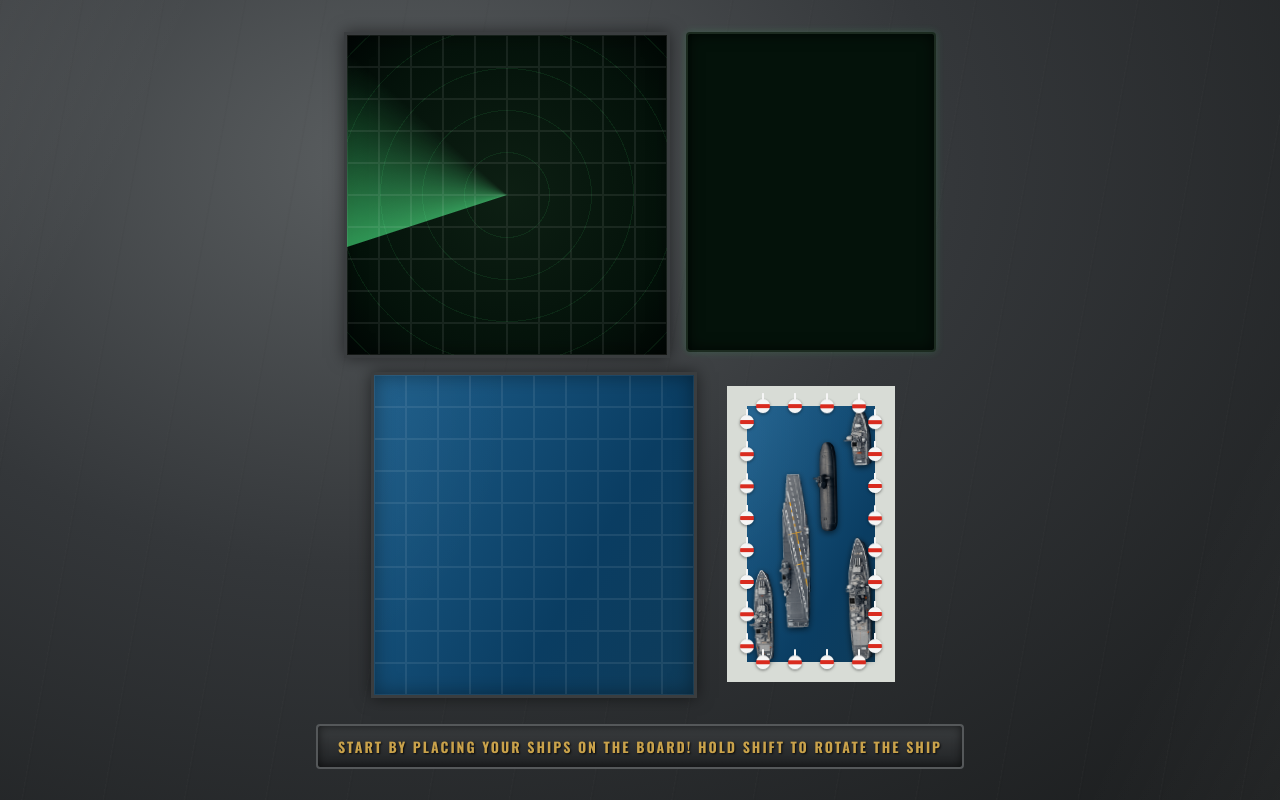
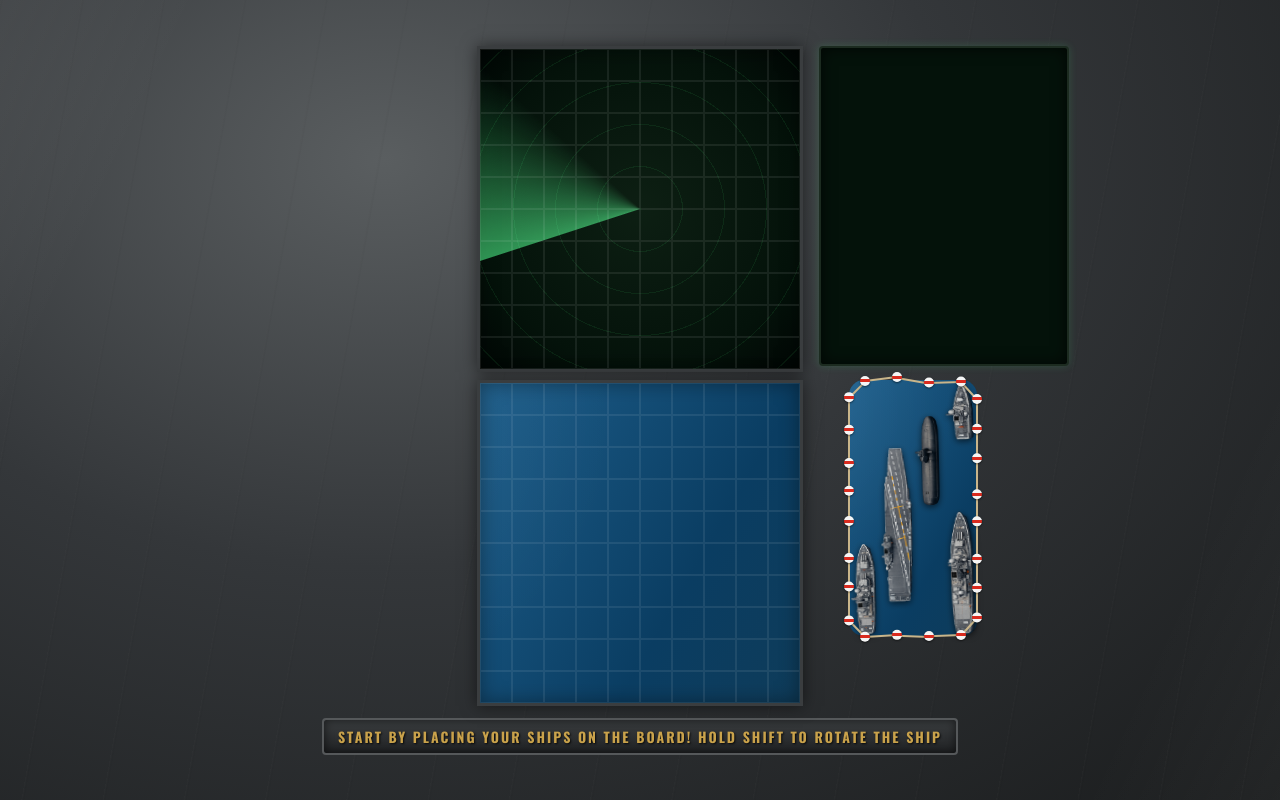
Before and after one commit to babacaca123/battleship, a website built with webpack: page src/template.html in a window 1280 px wide. Both pictures are taken after a click on the button "Play!". Built offline with nearby package versions, Linux system fonts and the light colour scheme.

Commit message:
fix grid positioning, shipcontainer visuals, winner popup

```diff
--- a/src/dom.js
+++ b/src/dom.js
@@ -115,7 +115,6 @@ function renderCellState(x, y, gameboard, cell, isEnemyBoard){
 
 function renderShipContainerBackground(container, rows, cols) {
     container.innerHTML = '';
-    container.style.position = 'relative';
     container.style.display = 'grid';
     container.style.gridTemplateColumns = `repeat(${cols}, ${CELL_SIZE}px)`;
     container.style.gridTemplateRows = `repeat(${rows}, ${CELL_SIZE}px)`;
@@ -318,29 +317,76 @@ function processLogQueue(){
 }
 
 function renderBuoys(container, rows, cols) {
-    // top + bottom edges: one buoy per column, centered on the column
-    for (let c = 0; c < cols; c++) {
-        const centerX = c * CELL_SIZE + CELL_SIZE / 2;
-        container.appendChild(makeBuoy(centerX, 0));               // top edge
-        container.appendChild(makeBuoy(centerX, rows * CELL_SIZE)); // bottom edge
-    }
-    // left + right edges: one buoy per row
-    for (let r = 0; r < rows; r++) {
-        const centerY = r * CELL_SIZE + CELL_SIZE / 2;
-        container.appendChild(makeBuoy(0, centerY));               // left edge
-        container.appendChild(makeBuoy(cols * CELL_SIZE, centerY)); // right edge
-    }
+    // Build an ORDERED chain of points clockwise around the perimeter,
+    // so each buoy connects to the next one and the loop closes.
+    const points = [];
+    const W = cols * CELL_SIZE;
+    const H = rows * CELL_SIZE;
+
+    for (let c = 0; c < cols; c++) points.push({ x: c * CELL_SIZE + CELL_SIZE / 2, y: 0 });       // top, left→right
+    for (let r = 0; r < rows; r++) points.push({ x: W, y: r * CELL_SIZE + CELL_SIZE / 2 });       // right, top→bottom
+    for (let c = cols - 1; c >= 0; c--) points.push({ x: c * CELL_SIZE + CELL_SIZE / 2, y: H }); // bottom, right→left
+    for (let r = rows - 1; r >= 0; r--) points.push({ x: 0, y: r * CELL_SIZE + CELL_SIZE / 2 }); // left, bottom→top
+
+    const buoys = points.map(p => {
+        const el = document.createElement('div');
+        el.classList.add('buoy');
+        el.style.left = `${p.x}px`;
+        el.style.top = `${p.y}px`;
+        container.appendChild(el);
+        return {
+            el,
+            baseX: p.x,
+            baseY: p.y,
+            phase: Math.random() * Math.PI * 2, // random start point in the wave = independent bobbing
+            offsetY: 0
+        };
+    });
+
+    // one rope segment per buoy, connecting it to the NEXT buoy (loop wraps via %)
+    const ropes = buoys.map(() => {
+        const el = document.createElement('div');
+        el.classList.add('rope');
+        container.appendChild(el);
+        return el;
+    });
+
+    animateBuoys(buoys, ropes);
 }
 
-function makeBuoy(x, y) {
-    const buoy = document.createElement('div');
-    buoy.classList.add('buoy');
-    // position so the buoy's CENTER sits exactly on (x, y)
-    buoy.style.left = `${x}px`;
-    buoy.style.top = `${y}px`;
-    // stagger the bob so they don't all move in sync
-    buoy.style.animationDelay = `-${(Math.random() * 2.5).toFixed(2)}s`;
-    return buoy;
+function animateBuoys(buoys, ropes) {
+    function frame(time) {
+        const t = time / 1000; // ms → seconds
+
+        // 1. move each buoy on its own sine wave
+        buoys.forEach(buoy => {
+            buoy.offsetY = Math.sin(t * 2 + buoy.phase) * 3; // speed 2, amplitude 3px
+            buoy.el.style.transform =
+                `translate(-50%, -50%) translateY(${buoy.offsetY}px)`;
+        });
+
+        // 2. redraw each rope segment between its two buoys' CURRENT positions
+        buoys.forEach((buoy, i) => {
+            const next = buoys[(i + 1) % buoys.length]; // % wraps last→first, closing the loop
+
+            const x1 = buoy.baseX,            y1 = buoy.baseY + buoy.offsetY;
+            const x2 = next.baseX,            y2 = next.baseY + next.offsetY;
+
+            const dx = x2 - x1;
+            const dy = y2 - y1;
+            const length = Math.hypot(dx, dy);          // distance between the two buoys
+            const angle = Math.atan2(dy, dx);           // angle between them, in radians
+
+            const rope = ropes[i];
+            rope.style.width = `${length}px`;
+            rope.style.left = `${x1}px`;
+            rope.style.top = `${y1}px`;
+            rope.style.transform = `rotate(${angle}rad)`;
+        });
+
+        requestAnimationFrame(frame);
+    }
+    requestAnimationFrame(frame);
 }
 
 export {renderBoard, updateCell, getCellElement, renderLogEntry, renderShipContainer};
--- a/src/state.js
+++ b/src/state.js
@@ -118,7 +118,7 @@ function handleTurn(x, y, gameboard, cell, isEnemyBoard){
             gameOver = true;
         }
         inputLocked = false;
-      }, 1500);
+      }, 1);
 
 }
 
--- a/src/styles.css
+++ b/src/styles.css
@@ -48,7 +48,7 @@ body::before {
     flex-direction: column;
 }
 
-#start-screen h1, #status-text {
+#start-screen h1, #status-text, #win-lose-popup > h1 {
     font-family: 'Oswald', sans-serif;
     font-weight: 700;
     color: #c9a24b;
@@ -57,7 +57,7 @@ body::before {
     text-shadow: 1px 1px 2px rgba(0,0,0,0.8);
 }
 
-#play-btn {
+#play-btn, #win-lose-popup > button {
     font-family: 'Oswald', sans-serif;
     font-weight: 700;
     background: linear-gradient(#5a5f42, #3c4030);
@@ -74,7 +74,7 @@ body::before {
 
 #boards-container {
     display: flex;
-    gap: 14px;
+    gap: 8px;
     flex-direction: column;
     align-items: center;
 }
@@ -83,11 +83,7 @@ body::before {
     display: flex;
     flex-direction: row;
     align-items: flex-start;
-    gap: 16px;
-}
-/* the ship-container's row gets extra breathing room, per request */
-.subcontainer:last-of-type {
-    gap: 40px;
+    position: relative;   /* anchor for the absolute side panels */
 }
 
 /* ---------- Boards ---------- */
@@ -251,40 +247,35 @@ body::before {
 /* ---------- Ship tray (pre-placement pieces) ---------- */
 
 #ship-container {
-    position: relative;
-    border-style: solid;
-    border-width: 20px;
-    margin: 14px;
+    position: absolute;
+    left: 100%;
+    top: 0;
+    margin-left: 46px;   /* the "spaced away a bit" gap you wanted */
+    border-radius: 15px;
 }
 #ship-container.hidden {
     visibility: hidden;
 }
 .buoy {
     position: absolute;
-    width: 14px;
-    height: 14px;
-    /* white top, red horizontal band in the middle, white bottom */
+    width: 10px;
+    height: 10px;
     background: linear-gradient(180deg,
-        #f5f5f5 0%, #f5f5f5 38%,
-        #d92b1f 38%, #d92b1f 62%,
-        #f5f5f5 62%, #f5f5f5 100%);
+        #f5f5f5 0%, #f5f5f5 35%,
+        #d92b1f 35%, #d92b1f 65%,
+        #f5f5f5 65%, #f5f5f5 100%);
     border-radius: 50%;
-    transform: translate(-50%, -50%); /* center the buoy on its (left, top) point */
-    box-shadow: 0 1px 3px rgba(0,0,0,0.5);
-    z-index: 3;
-    animation: buoyBob 2.5s ease-in-out infinite;
+    box-shadow: 0 1px 2px rgba(0,0,0,0.5);
+    z-index: 4;
 }
 
-/* the mast sticking out the top */
-.buoy::before {
-    content: '';
+.rope {
     position: absolute;
-    left: 50%;
-    top: -6px;
-    width: 2px;
-    height: 6px;
-    background: #f5f5f5;
-    transform: translateX(-50%);
+    height: 2px;
+    background: #c9b58a;             /* rope tan */
+    transform-origin: 0 50%;         /* rotate around the segment's START point */
+    z-index: 3;                      /* under the buoys, over the water */
+    pointer-events: none;
 }
 
 @keyframes buoyBob {
@@ -304,6 +295,10 @@ body::before {
 /* ---------- Game log (terminal) ---------- */
 
 #game-log {
+    position: absolute;
+    left: 100%;        /* starts exactly at the board's right edge */
+    top: 0;
+    margin-left: 16px;
     width: 250px;
     height: 320px;
     overflow-y: auto;
@@ -337,8 +332,8 @@ body::before {
 /* ---------- Status box ---------- */
 
 #status-box {
-    margin-top: 12px;
-    padding: 6px 20px;
+    margin-top: 4px;
+    padding: 2px 14px;
     background: linear-gradient(#3a3d3f, #202224);
     border: 2px solid #55585a;
     border-radius: 4px;
@@ -354,11 +349,12 @@ body::before {
 
 #win-lose-popup {
     display: none;
-    position: fixed;
-    top: 250px;
-    left: 40%;
-    width: 200px;
-    height: 100px;
+    position: absolute;
+    top: 50%;
+    left: 50%;
+    transform: translate(-50%, -50%);
+    width: 240px;
+    height: 180px;
     z-index: 1000;
     justify-content: center;
     align-items: center;
@@ -372,7 +368,7 @@ body::before {
     display: flex;
     align-self: center;
     justify-self: center;
-    font-size: 16px;
+
 }
 #win-lose-popup > button {
     display: flex;
```
